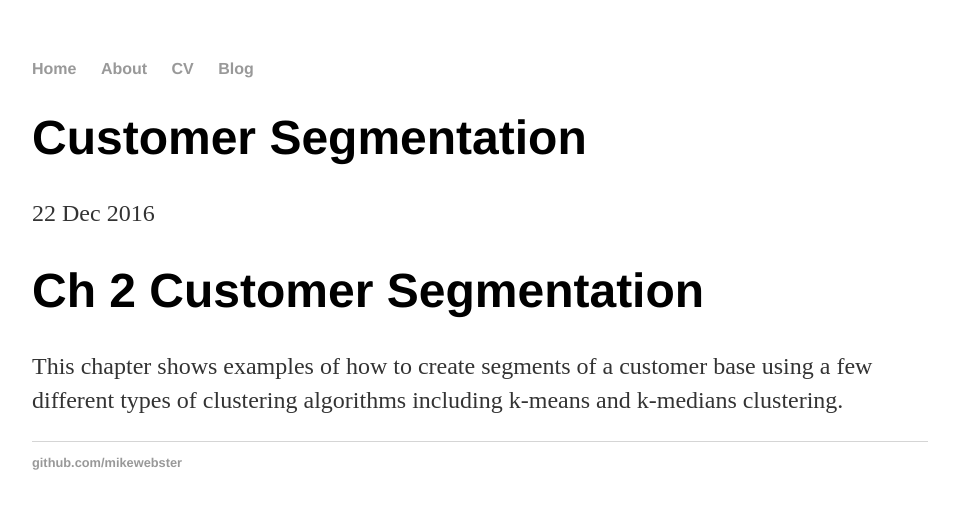
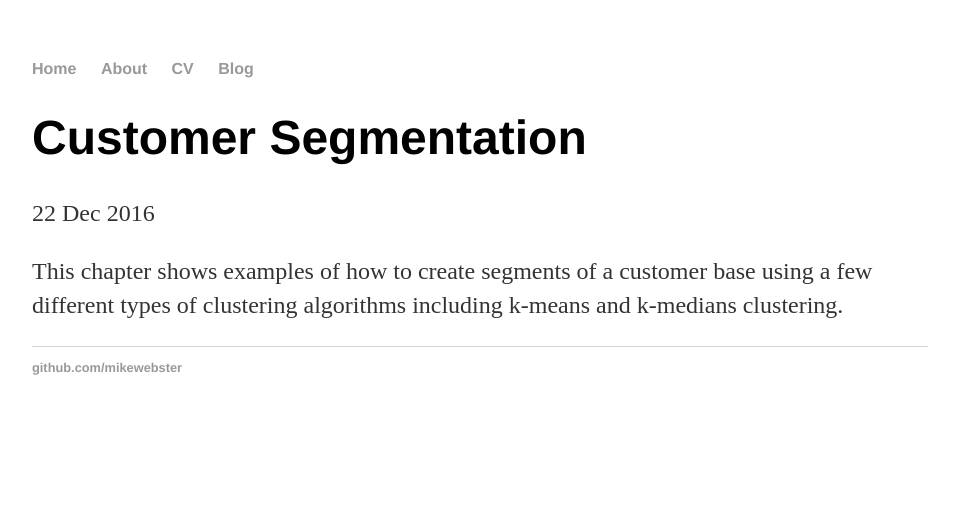
Before and after one commit to michael-webster/mikewebster.github.io, a Jekyll site: the page built from _posts/data-smart/2016-12-22-customer-segmentation.md, in a window 1280 px wide. Shown: the top 509 px of the page, without its empty margins (160-1119 px from the left). Built offline with Jekyll 4.4.1, drawn with Linux system fonts in a browser that asks for light colours; our own code applies the rules of GitHub Pages for plain Markdown files.

Commit message:
removing title slug

```diff
--- a/_posts/data-smart/2016-12-22-customer-segmentation.md
+++ b/_posts/data-smart/2016-12-22-customer-segmentation.md
@@ -1,3 +1 @@
-# Ch 2 Customer Segmentation
-
 This chapter shows examples of how to create segments of a customer base using a few different types of clustering algorithms including k-means and k-medians clustering.
```
